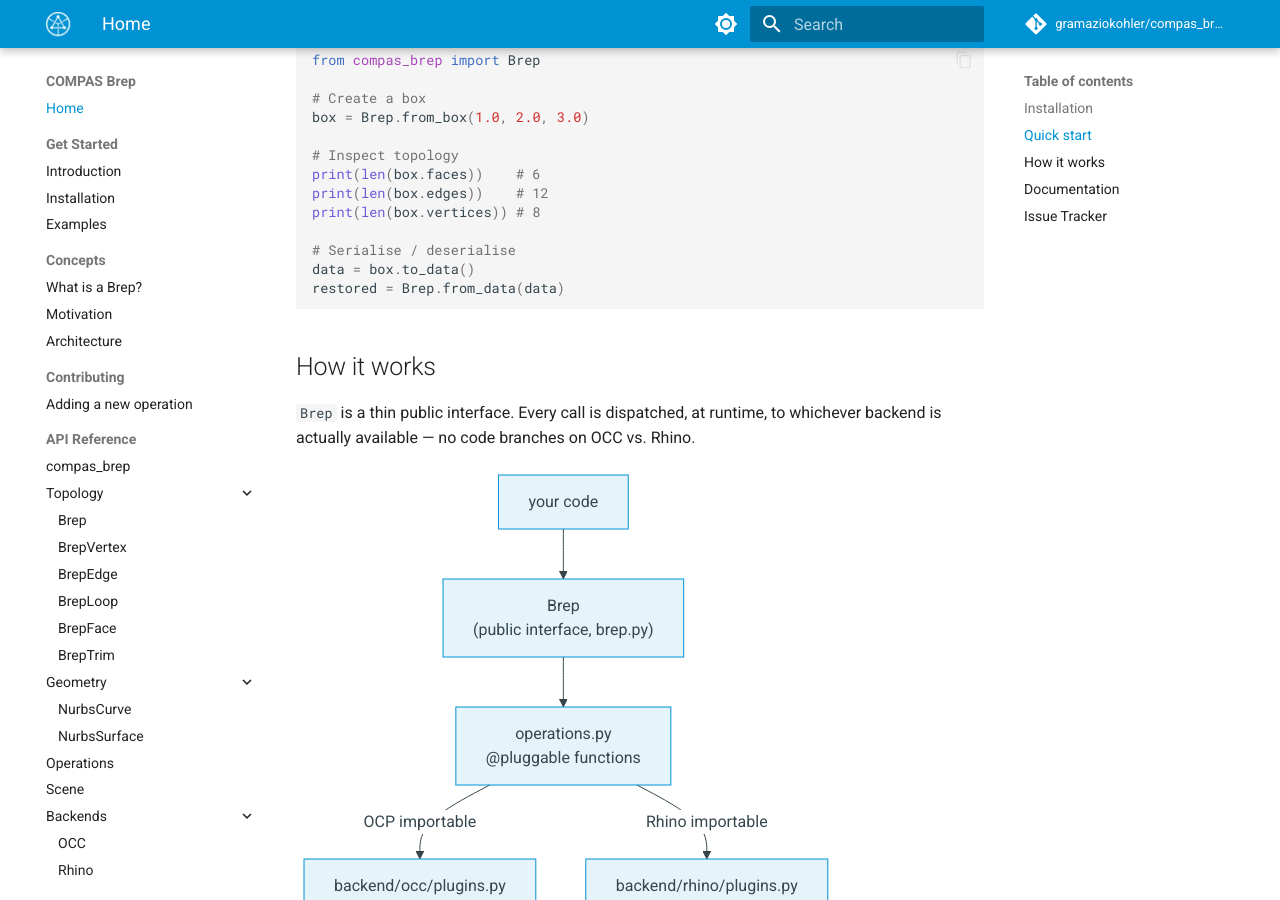
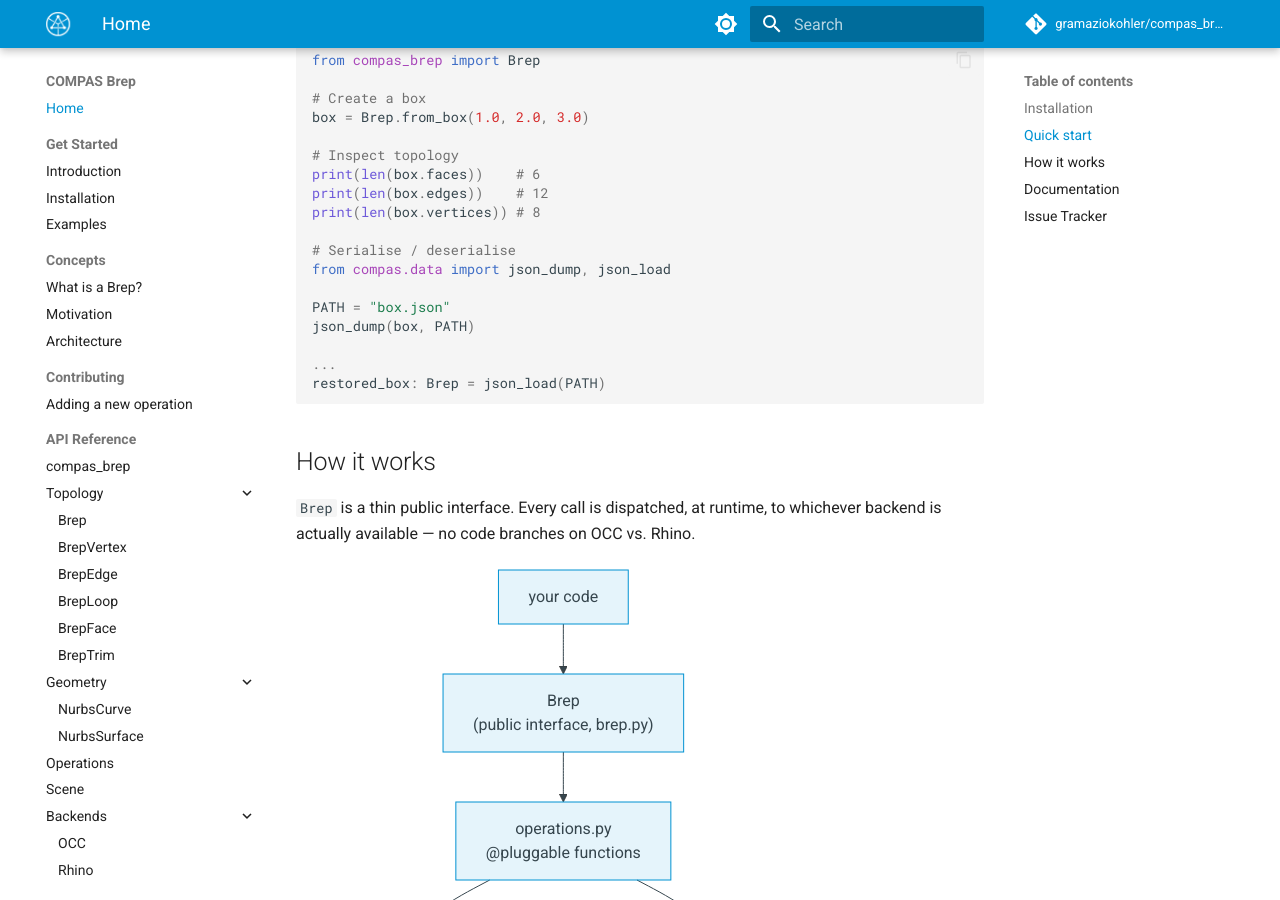
Before and after one commit to gramaziokohler/compas_brep, an MkDocs documentation site: the page built from docs/index.md, in a window 1280 px wide and 900 px high, scrolled down 510 px. Built offline with MkDocs 1.6.1 and Material for MkDocs 9.7.7, drawn with Linux system fonts in a browser that asks for light colours; comment, search, counter and statistics services are not loaded.

Commit message:
fixed wrong code in docs

````diff
--- a/docs/index.md
+++ b/docs/index.md
@@ -31,8 +31,13 @@ print(len(box.edges))    # 12
 print(len(box.vertices)) # 8
 
 # Serialise / deserialise
-data = box.to_data()
-restored = Brep.from_data(data)
+from compas.data import json_dump, json_load
+
+PATH = "box.json"
+json_dump(box, PATH)
+
+...
+restored_box: Brep = json_load(PATH)
 ```
 
 ## How it works
````
